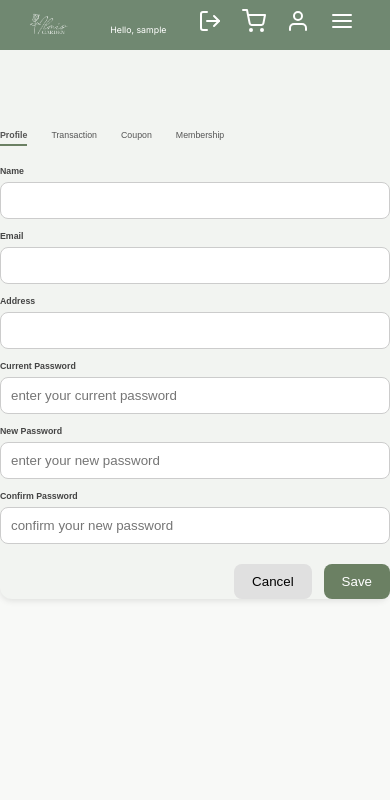
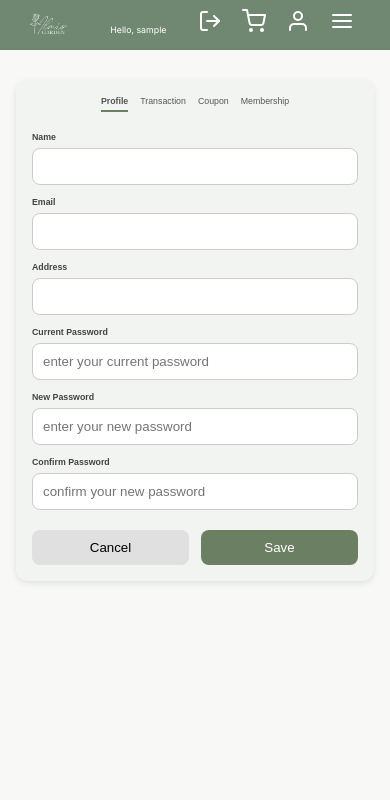
Before and after one commit to andrianbaros/IlmisGarden, a PHP site: page /profile.php in a window 390 px wide. Shown: the top 800 px of the page. Before the commit the page ends 601 px from the top, so only its background shows below. Run offline with PHP 8.4, Linux system fonts and the light colour scheme; the visitor is signed in with stand-in values (Sample User, id 1); data that the repository does not hold is empty.

```diff
--- a/css/profile.css
+++ b/css/profile.css
@@ -4,6 +4,7 @@ body {
   background: #f8f9f7;
 }
 
+/* ===== Header ===== */
 .header {
   display: flex;
   justify-content: space-between;
@@ -11,8 +12,8 @@ body {
   background: #6b8063;
   color: #fff;
   padding: 12px 24px;
+  flex-wrap: wrap; /* biar turun kalau layar kecil */
 }
-
 .logo span {
   font-weight: bold;
 }
@@ -21,21 +22,25 @@ body {
   color: #fff;
   margin: 0 10px;
   text-decoration: none;
+  font-size: 1rem;
 }
 
+/* ===== Container Profile ===== */
 .profile-container {
   max-width: 700px;
-  margin: 30px auto;
+  margin: 100px auto 30px;
   background: #f2f4f1;
-  padding-top: 100px;
+  padding: 20px;
   border-radius: 12px;
   box-shadow: 0 2px 6px rgba(0, 0, 0, 0.1);
 }
 
+/* Tabs */
 .tabs {
   display: flex;
   gap: 24px;
   margin-bottom: 20px;
+  flex-wrap: wrap; /* biar turun ke bawah di layar kecil */
 }
 .tabs a {
   text-decoration: none;
@@ -47,6 +52,7 @@ body {
   border-bottom: 2px solid #6b8063;
 }
 
+/* Form */
 .profile-form label {
   margin-top: 12px;
   display: block;
@@ -61,11 +67,13 @@ body {
   border-radius: 8px;
 }
 
+/* Photo Section */
 .photo-section {
   display: flex;
   align-items: center;
   gap: 12px;
-  margin-bottom: 20px;
+  margin: 20px 0;
+  flex-wrap: wrap;
 }
 .profile-photo {
   width: 70px;
@@ -81,11 +89,13 @@ body {
   cursor: pointer;
 }
 
+/* Buttons */
 .form-actions {
   margin-top: 20px;
   display: flex;
   justify-content: flex-end;
   gap: 12px;
+  flex-wrap: wrap;
 }
 .cancel {
   background: #e0e0e0;
@@ -103,6 +113,7 @@ body {
   cursor: pointer;
 }
 
+/* Alert */
 .alert {
   background: #d9fdd3;
   border: 1px solid #9ccc65;
@@ -111,3 +122,43 @@ body {
   border-radius: 6px;
   color: #33691e;
 }
+
+/* ===== Responsive ===== */
+@media (max-width: 768px) {
+  .header {
+    padding: 12px;
+  }
+  .nav-links,
+  .nav-icons {
+    margin-top: 8px;
+    width: 100%;
+    text-align: center;
+  }
+  .profile-container {
+    margin: 80px 16px 20px;
+    padding: 16px;
+  }
+  .tabs {
+    justify-content: center;
+    gap: 12px;
+  }
+  .form-actions {
+    justify-content: center;
+  }
+}
+
+@media (max-width: 480px) {
+  .profile-photo {
+    width: 60px;
+    height: 60px;
+  }
+  .upload-btn {
+    width: 100%;
+    text-align: center;
+  }
+  .cancel,
+  .save {
+    flex: 1;
+    text-align: center;
+  }
+}
```
